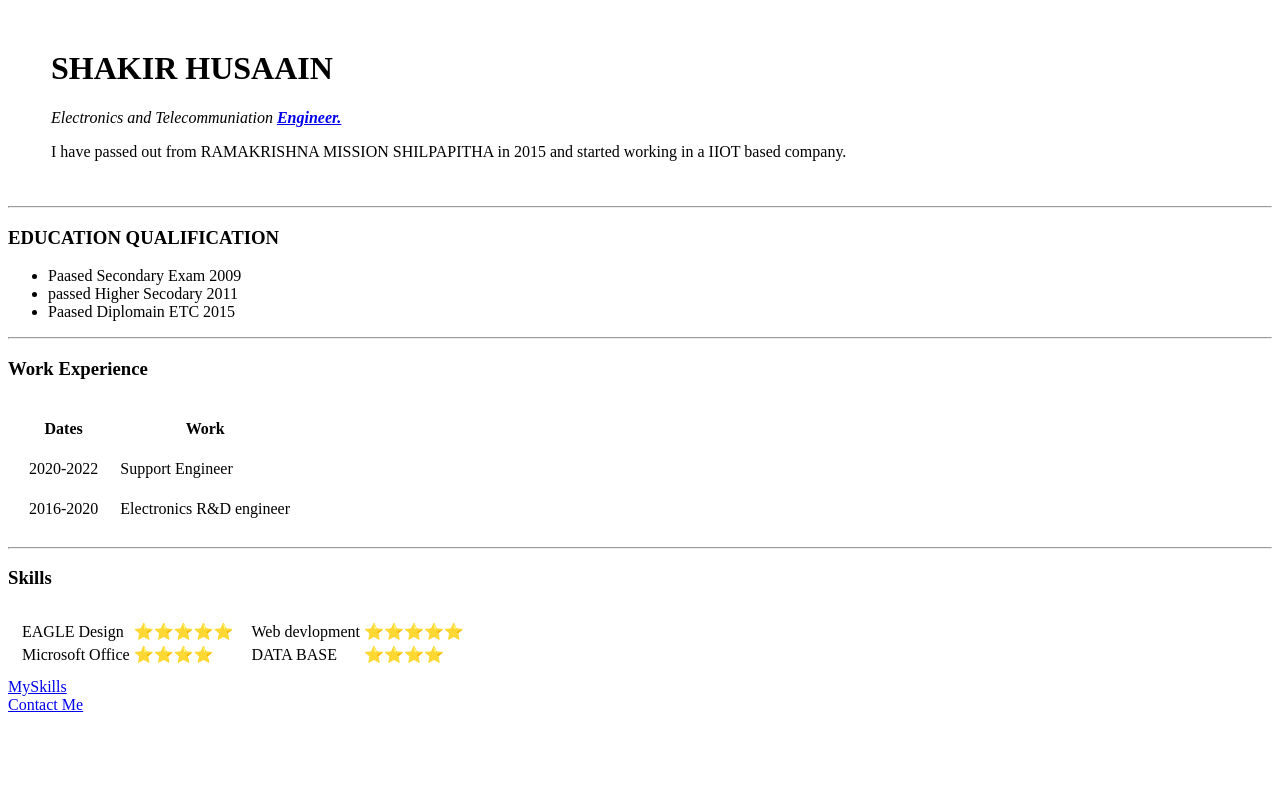
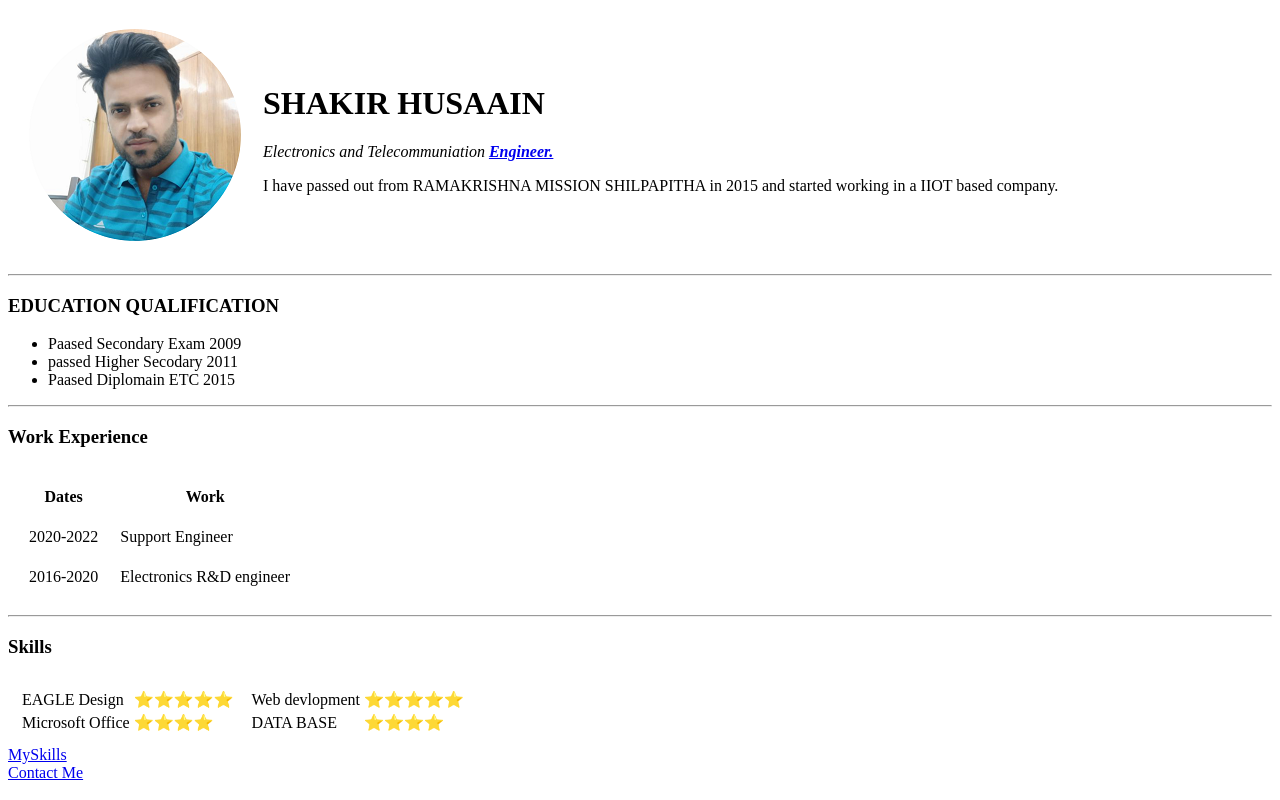
Before and after one commit to shakir412/CV, a plain HTML site: page index.html in a window 1280 px wide. Drawn offline with Linux system fonts and the light colour scheme.

Commit message:
Updated index.html

```diff
--- a/index.html
+++ b/index.html
@@ -9,7 +9,7 @@
 <body>
   <table cellspacing ="20">
     <tr>
-      <td><img src="images\my_image-modified.png" alt=""></td>
+      <td><img src="my_image-modified.png" alt=""></td>
       <td>
         <h1>SHAKIR HUSAAIN </h1>
         <p><em>Electronics and Telecommuniation <strong><a href="https://www.shiksha.com/engineering/electronics-engineering-chp">Engineer.</a></strong></em></p>
```
